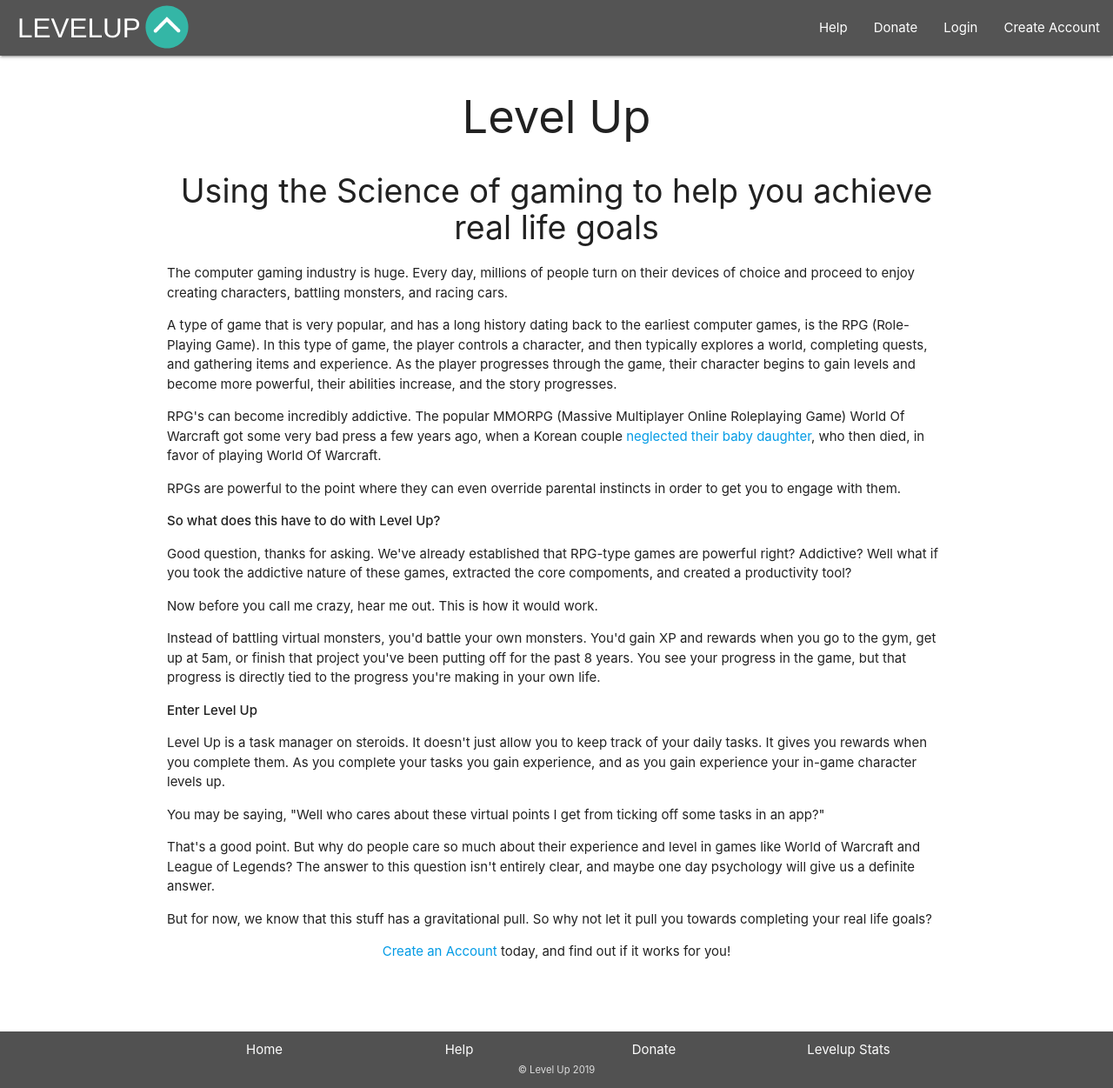
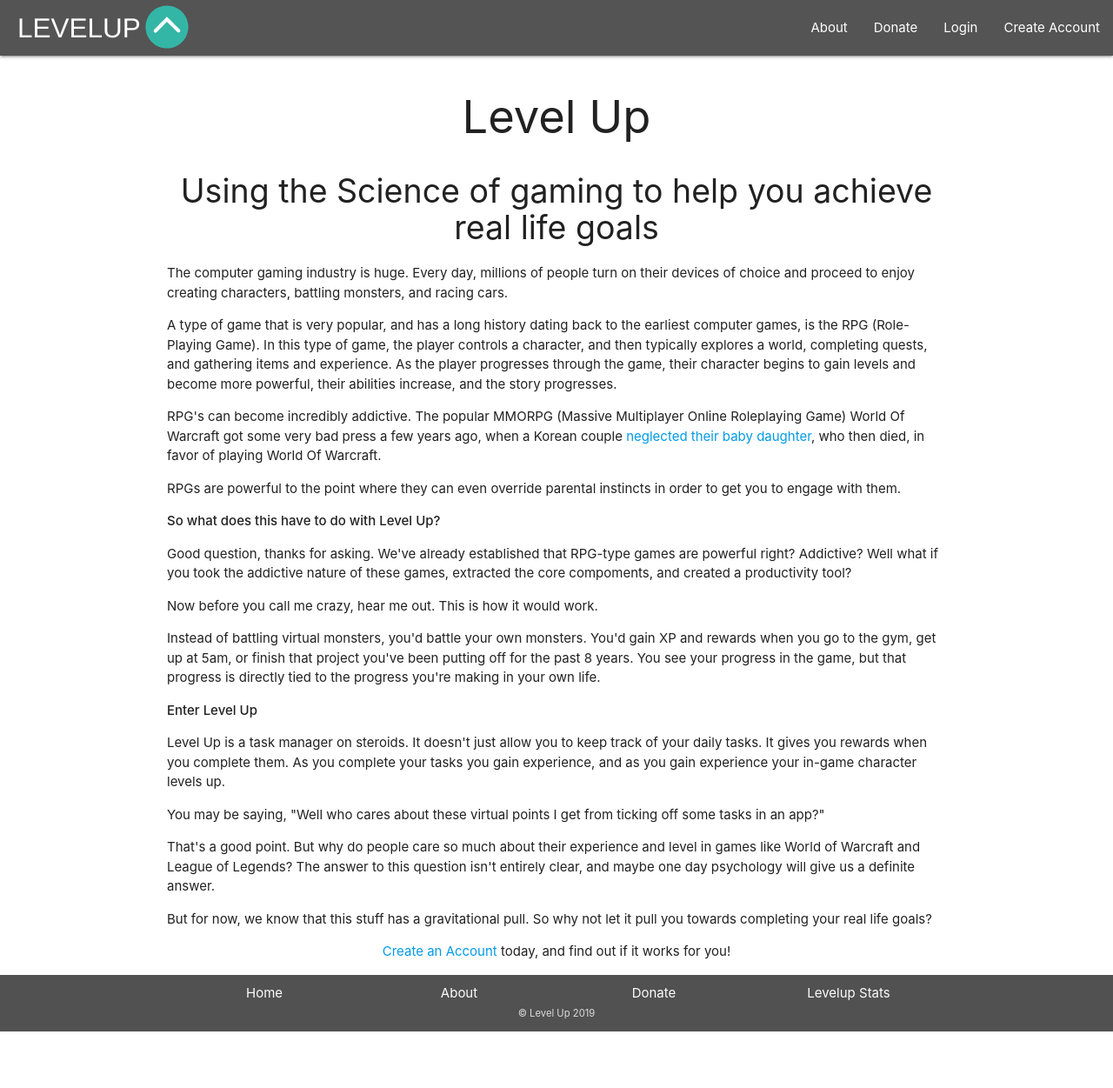
Before and after one commit to dhamma1991/milestone-project-4, a Django app: page /get_started/ in a window 1280 px wide. Shown: the whole page at 87% size. After the commit the page ends 1186 px from the top, so only its background shows below. Run offline with Django 3.2, Linux system fonts and the light colour scheme; some libraries are stand-ins or nearby versions.

Commit message:
Changed references to 'help' to about

```diff
--- a/levelup/urls.py
+++ b/levelup/urls.py
@@ -16,7 +16,7 @@ urlpatterns = [
     path('tasks/', include('tasks.urls')),
     # Stats url, go to the stats page
     path('stats/', include('stats.urls')),
-    # Help url, go to the help page
+    # About url, go to the about page
     path('get_started/', views.get_started, name='get_started'),
     # Donate url, go to the donate page
     path('donate/', views.donate, name='donate'),
--- a/levelup/views.py
+++ b/levelup/views.py
@@ -20,12 +20,12 @@ def index(request):
     """
     return render(request, 'index.html')
 
-""" 2. The get started (help) view """
+""" 2. The get started (about) view """
 def get_started(request):
     """
-    Render help.html
+    Render about.html
     """
-    return render(request, 'help.html')
+    return render(request, 'about.html')
 
 """ 3. The donate view """
 def donate(request):
--- a/static/css/components/help.scss
+++ b/static/css/components/about.scss
@@ -1,10 +1,10 @@
 /*
 
-These styles relate to the content found on help.html
+These styles relate to the content found on about.html
 
 */
 
-.help-main {
+.about-main {
     article {
         /* Give the article a bit more breathing room away from the footer */
         margin-bottom: $defaultMargin * 4;
--- a/static/css/style.css
+++ b/static/css/style.css
@@ -323,10 +323,10 @@ Styles relating to the content found on stats.html
 
 /*
 
-These styles relate to the content found on help.html
+These styles relate to the content found on about.html
 
 */
-.help-main article {
+.about-main article {
   /* Give the article a bit more breathing room away from the footer */
   margin-bottom: 80px; }
 
--- a/static/css/style.scss
+++ b/static/css/style.scss
@@ -17,7 +17,7 @@
 @import "components/accounts.scss";
 @import "components/tasks.scss";
 @import "components/stats.scss";
-@import "components/help.scss";
+@import "components/about.scss";
 
 .icon-block {
     padding: 0 15px;
--- a/templates/help.html
+++ b/templates/about.html
@@ -1,4 +1,8 @@
 {% extends 'base.html' %}
+
+{% block title %}
+    LEVELUP | Get Started
+{% endblock %}
 
 <!--
 
--- a/templates/base.html
+++ b/templates/base.html
@@ -47,11 +47,11 @@
 
             <!-- Main Nav -->
             <ul class="right hide-on-med-and-down">
-                <!-- Help -->
+                <!-- About -->
                 <li>
-                    <a href="{% url 'get_started' %}">Help</a>
+                    <a href="{% url 'get_started' %}">About</a>
                 </li>
-                <!-- /Help -->
+                <!-- /About -->
 
                 <!-- Donate -->
                 <li>
@@ -96,11 +96,11 @@
 
             <!-- Mobile Nav -->
             <ul id="nav-mobile" class="sidenav">
-                <!-- Help -->
+                <!-- About -->
                 <li>
-                    <a href="{% url 'get_started' %}">Help</a>
+                    <a href="{% url 'get_started' %}">About</a>
                 </li>
-                <!-- /Help -->
+                <!-- /About -->
 
                 <!-- Donate -->
                 <li>
@@ -170,11 +170,11 @@
                         </li>
                         <!-- /Home -->
 
-                        <!-- Help -->
+                        <!-- About -->
                         <li class="col s3">
-                            <a href="{% url 'get_started' %}">Help</a>
+                            <a href="{% url 'get_started' %}">About</a>
                         </li>
-                        <!-- /Help -->
+                        <!-- /About -->
 
                         <!-- Donate -->
                         <li class="col s3">
```
Also changed, not shown: templates/index.html (+3 -10 lines), 1 other file.
